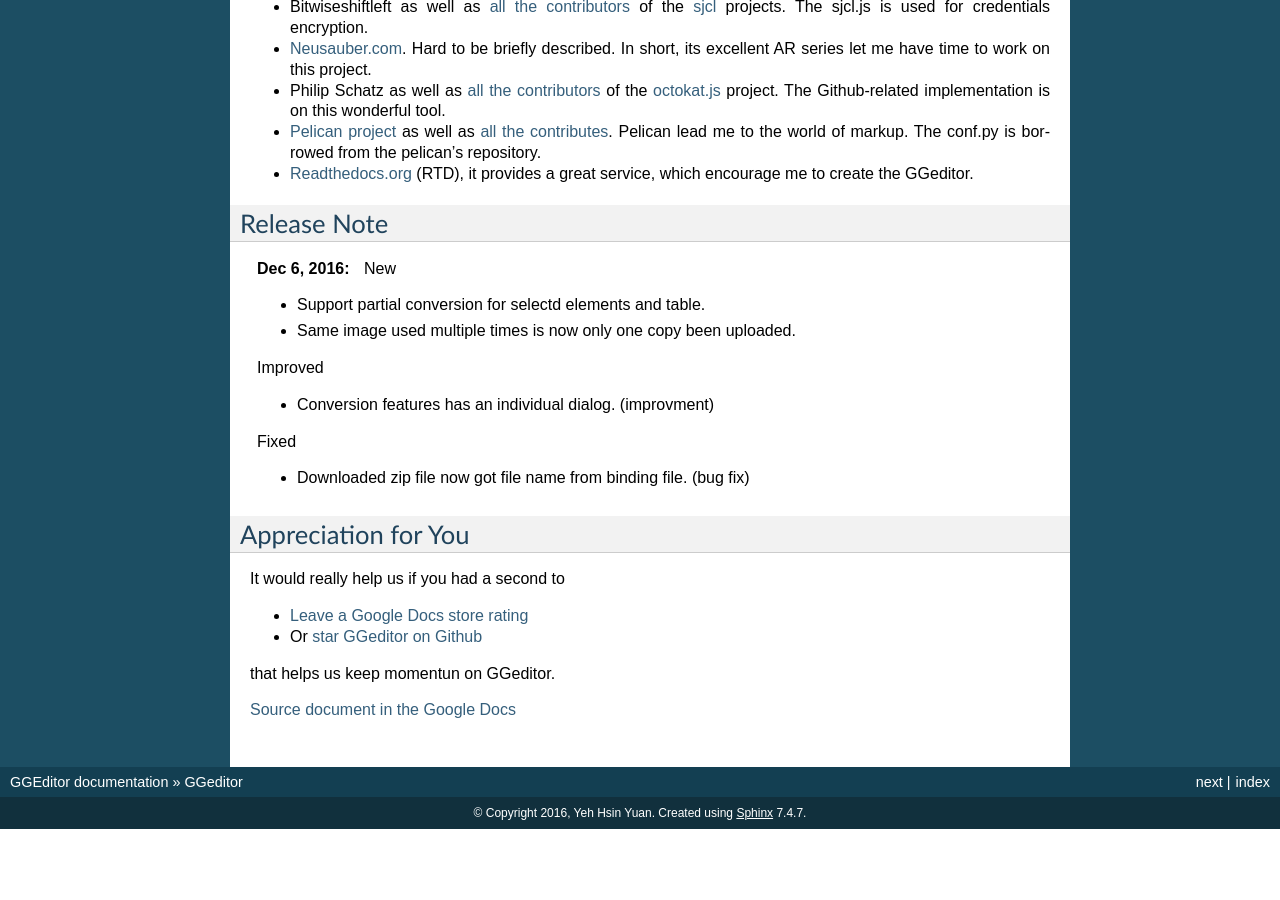
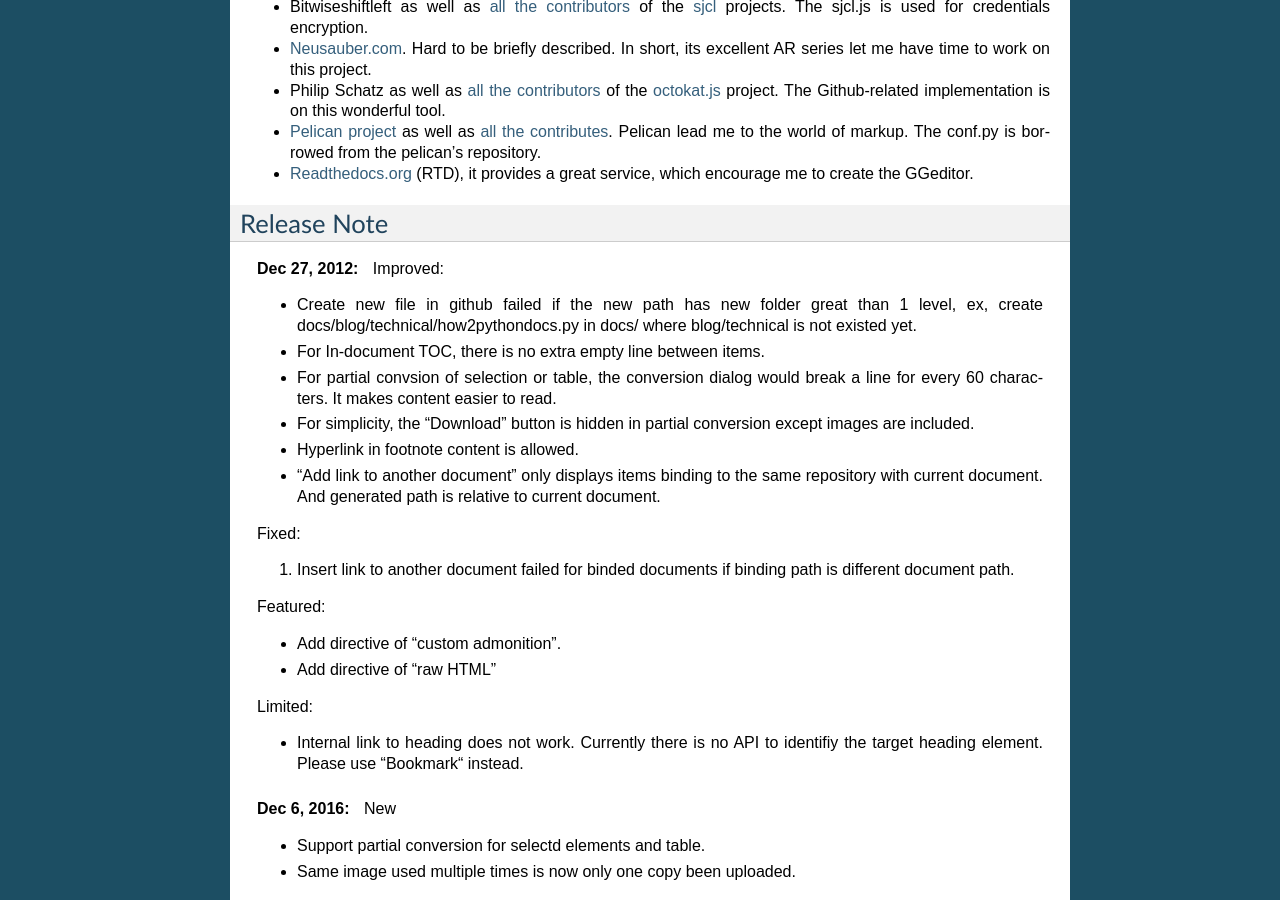
Before and after one commit to iapyeh/GGeditor, a Sphinx documentation site: the page built from docs/index.rst, in a window 1280 px wide and 900 px high, scrolled down 1782 px. Built offline with Sphinx 7.4.7, drawn with Linux system fonts in a browser that asks for light colours; pages that are not in the unit, such as notebooks, are missing from menus; before the commit the page ends 2611 px from its top, so only the background shows below that; some of the changed lines change nothing that is shown.

Commit message:
Google Docs reST Editor@2016-12-27 9:13:59

```diff
--- a/docs/index.rst
+++ b/docs/index.rst
@@ -23,7 +23,7 @@
 
 \ |IMG1|\
 
-.. Note::
+..  Note::
 
     You don’t need to trigger conversion before committing and downloading, the committing and downloading would do conversion internally at first.
 
@@ -33,15 +33,25 @@
 ========
 
 #. Easy starting for reST beginners, even no idea about reST markups.
+
 #. Powered by the Google Docs. Almost what you see is what you get. As well as the coordination of team works.
+
 #. One-click to commit to the Github repository.
+
 #. Preview the generated reST file and download to local machine.
+
 #. Support headings, bold, italic, hyperlink, subscript and superscript.
+
 #. Support footnotes, image, list item and table.
+
 #. Support full-width characters (CKJ) in headings and table.
+
 #. Support internal links to bookmarks, headings and Google Docs native table of contents (in document table of contents).
+
 #. Support relative links to other generated reST files of the Google Docs under the same folder and subfolders.
+
 #. Support cross-document table of content (.. toctree::) for the RTD.
+
 #. Support all style of admonitions of the RTD.
 
 .. _h131f586a50795a4822677d4166231766:
@@ -52,6 +62,7 @@
 \ |LINK3|\ , or in a Google Docs Document:
 
 #. On the menu item “Add-ons”, click the “Get Add-ons”
+
 #. In the search box, input “GGeditor”, then click on the GGeditor icon to install.
 
 \ |IMG2|\
@@ -86,10 +97,15 @@
 ===============
 
 * Andrey Rublev as well as \ |LINK7|\  of the \ |LINK8|\ , it is a great tool for beginner to learn the reST markups.
+
 * Bitwiseshiftleft as well as \ |LINK9|\  of the \ |LINK10|\  projects. The sjcl.js is used for credentials encryption.
+
 * \ |LINK11|\ . Hard to be briefly described. In short, its excellent AR series let me have time to work on this project.
+
 * Philip Schatz as well as \ |LINK12|\  of the  \ |LINK13|\  project. The Github-related implementation is on this wonderful tool.
+
 * \ |LINK14|\  as well as \ |LINK15|\ . Pelican lead me to the world of markup. The conf.py is borrowed from the pelican’s repository.
+
 * \ |LINK16|\  (RTD), it provides a great service, which encourage me to create the GGeditor.
 
 .. _h15145c6c7955717d53774846404a3864:
@@ -103,15 +119,20 @@
 
 
 
-.. Dec 27, 2012::
+.. admonition:: Dec 27, 2012
 
     Improved:
 
     * Create new file in github failed if the new path has new folder great than 1 level, ex, create docs/blog/technical/how2pythondocs.py in docs/ where blog/technical is not existed yet.
+
     * For In-document TOC, there is no extra empty line between items.
+
     * For partial convsion of selection or table, the conversion dialog would break a line for every 60 characters. It makes content easier to read.
+
     * For simplicity, the “Download” button is hidden in partial conversion except images are included.
+
     * Hyperlink in footnote content is allowed.
+
     * “Add link to another document” only displays items binding to the same repository with current document. And generated path is relative to current document.
 
     Fixed:
@@ -121,6 +142,7 @@
     Featured:
 
     * Add directive of "custom admonition".
+
     * Add directive of "raw HTML"
 
     Limited:
@@ -138,6 +160,7 @@
     New
 
     * Support partial conversion for selectd elements and table.
+
     * Same image used multiple times is now only one copy been uploaded.
 
     Improved
@@ -156,11 +179,14 @@
 It would really help us if you had a second to
 
 * \ |LINK17|\
+
 * Or \ |LINK18|\
 
 that helps us keep momentun on GGeditor.
 
 \ |LINK19|\
+
+.. bottom of content
 
 
 .. |STYLE0| replace:: **GGeditor**
```
